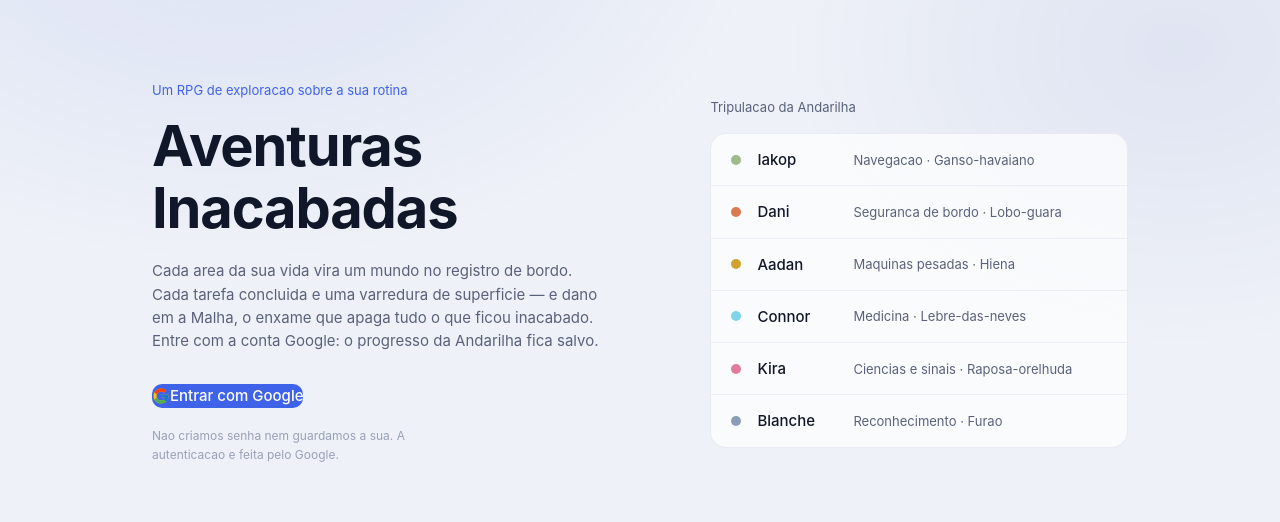
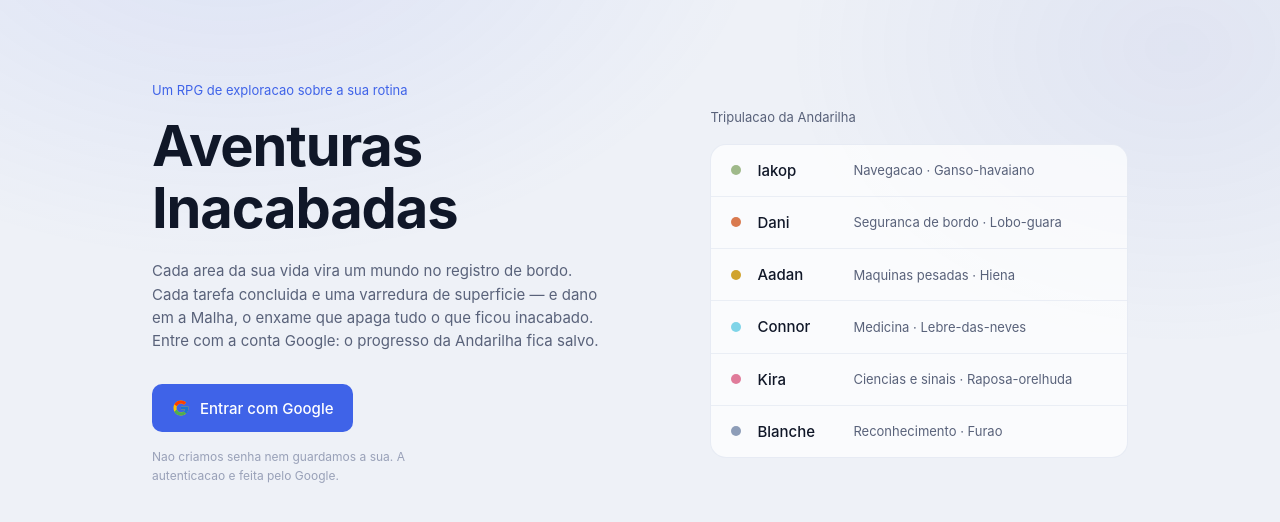
Before and after one commit to trodrigues1505/aventuras-inacabadas-gt, a React (Vite) app: page /#/entrar in a window 1280 px wide. Shown: the top 522 px of the page. Built offline with nearby package versions, Linux system fonts and the light colour scheme; no server answers.

Commit message:
Update Button.tsx

```diff
--- a/src/components/Button.tsx
+++ b/src/components/Button.tsx
@@ -2,7 +2,7 @@ import type { ButtonHTMLAttributes, ReactNode } from 'react'
 import { Loader2 } from 'lucide-react'
 
 type Variant = 'primary' | 'secondary' | 'ghost' | 'danger'
-type Size = 'sm' | 'md'
+type Size = 'sm' | 'md' | 'lg'
 
 const VARIANT: Record<Variant, string> = {
   primary:
@@ -23,6 +23,9 @@ const VARIANT: Record<Variant, string> = {
 const SIZE: Record<Size, string> = {
   sm: 'h-8 px-3 text-[13px] gap-1.5',
   md: 'h-10 px-4 text-[14px] gap-2',
+  // Usado na entrada, onde o botão é a única ação da tela e precisa
+  // carregar esse peso sozinho.
+  lg: 'h-12 px-5 text-[15px] gap-2.5',
 }
 
 export function Button({
```
